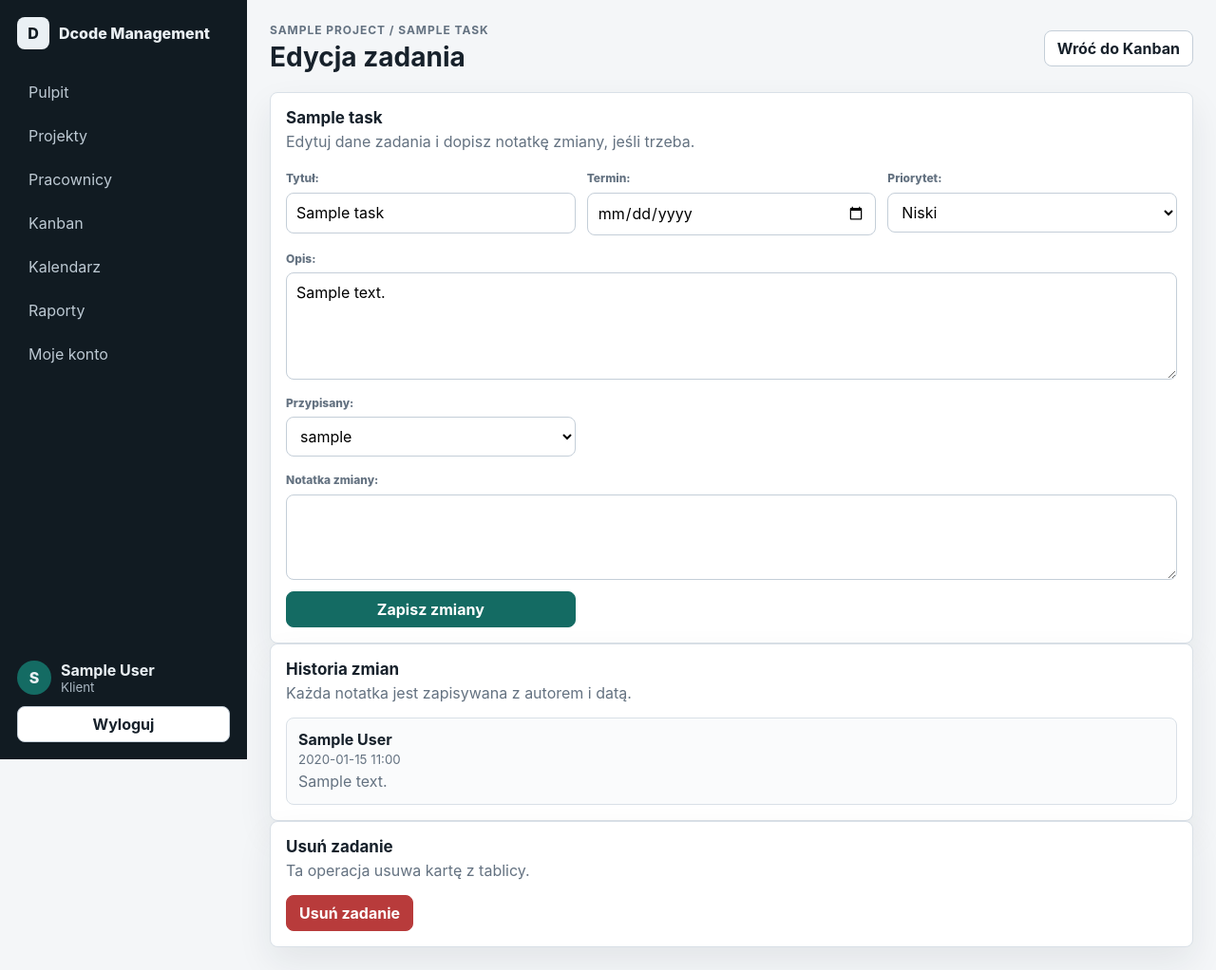
After one commit to persi05/ManagementApp, a Django app: page /app/tasks/1/edit/ in a window 1280 px wide. The commit adds this page. Shown: the whole page at 95% size. Run offline with Django 5.2, Linux system fonts and the light colour scheme; a user stored in the database is signed in; tables that the repository leaves empty hold one stand-in row (values such as "Sample post").

Commit message:
Change permission to edit tasks

```diff
--- a/features/tasks/admin.py
+++ b/features/tasks/admin.py
@@ -1,6 +1,6 @@
 from django.contrib import admin
 
-from .models import Attachment, BoardColumn, ChecklistItem, Comment, Notification, Task, TaskWorklog
+from .models import Attachment, BoardColumn, ChecklistItem, Comment, Notification, Task, TaskEditNote, TaskWorklog
 
 
 @admin.register(BoardColumn)
@@ -26,3 +26,4 @@ admin.site.register(ChecklistItem)
 admin.site.register(Comment)
 admin.site.register(Attachment)
 admin.site.register(Notification)
+admin.site.register(TaskEditNote)
--- a/features/tasks/forms.py
+++ b/features/tasks/forms.py
@@ -65,3 +65,40 @@ class WorklogForm(forms.ModelForm):
             'visible_to_client': 'Widoczne dla klienta',
         }
         widgets = {'date': forms.DateInput(attrs={'type': 'date'})}
+
+
+class TaskEditForm(forms.ModelForm):
+    change_note = forms.CharField(
+        label='Notatka zmiany',
+        required=False,
+        widget=forms.Textarea(attrs={'rows': 3}),
+    )
+
+    class Meta:
+        model = Task
+        fields = ('title', 'description', 'due_date', 'priority', 'assignee')
+        widgets = {
+            'due_date': forms.DateInput(attrs={'type': 'date'}),
+            'description': forms.Textarea(attrs={'rows': 4}),
+        }
+        labels = {
+            'title': 'Tytuł',
+            'description': 'Opis',
+            'assignee': 'Przypisany',
+            'due_date': 'Termin',
+            'priority': 'Priorytet',
+        }
+
+    def __init__(self, *args, user=None, project=None, **kwargs):
+        self.user = user
+        self.project = project
+        super().__init__(*args, **kwargs)
+
+        if user is not None and not is_management(user):
+            self.fields.pop('assignee', None)
+
+        field_order = ['title', 'due_date', 'priority', 'description']
+        if 'assignee' in self.fields:
+            field_order.append('assignee')
+        field_order.append('change_note')
+        self.order_fields(field_order)
--- a/features/tasks/models.py
+++ b/features/tasks/models.py
@@ -54,6 +54,19 @@ class Task(models.Model):
         return self.worklogs.filter(visible_to_client=True).aggregate(total=Sum('hours'))['total'] or Decimal('0')
 
 
+class TaskEditNote(models.Model):
+    task = models.ForeignKey(Task, on_delete=models.CASCADE, related_name='edit_notes')
+    user = models.ForeignKey(settings.AUTH_USER_MODEL, on_delete=models.CASCADE, related_name='task_edit_notes')
+    content = models.TextField()
+    created_at = models.DateTimeField(auto_now_add=True)
+
+    class Meta:
+        ordering = ['created_at', 'id']
+
+    def __str__(self):
+        return f'{self.task}: {self.user}'
+
+
 class ChecklistItem(models.Model):
     task = models.ForeignKey(Task, on_delete=models.CASCADE, related_name='checklist')
     text = models.CharField(max_length=180)
--- a/features/tasks/services.py
+++ b/features/tasks/services.py
@@ -43,3 +43,23 @@ def can_move_task_to_column(user, task, column):
     if limit is None:
         return False
     return column.position <= limit
+
+
+def can_edit_task(user, task):
+    if not user.is_authenticated:
+        return False
+    if is_management(user):
+        return True
+
+    role = project_role_for(user, task.project)
+    if role == UserProfile.Role.CLIENT:
+        return task.column.position == 0
+    if role == UserProfile.Role.EMPLOYEE:
+        return task.column.position == 1
+    if role == ProjectAssignment.ProjectRole.LEAD:
+        return task.column.position == 2
+    return False
+
+
+def can_delete_task(user, task):
+    return can_edit_task(user, task)
--- a/features/tasks/urls.py
+++ b/features/tasks/urls.py
@@ -6,6 +6,8 @@ urlpatterns = [
     path('boards/', views.kanban, name='kanban'),
     path('boards/<int:project_id>/', views.kanban, name='kanban_project'),
     path('tasks/<int:task_id>/move/', views.move_task, name='move_task'),
+    path('tasks/<int:task_id>/edit/', views.edit_task, name='edit_task'),
+    path('tasks/<int:task_id>/delete/', views.delete_task, name='delete_task'),
     path('worklogs/', views.worklogs, name='worklogs'),
     path('worklogs/<int:worklog_id>/visibility/', views.toggle_worklog_visibility, name='toggle_worklog_visibility'),
 ]
--- a/features/tasks/views.py
+++ b/features/tasks/views.py
@@ -8,10 +8,10 @@ from django.views.decorators.http import require_POST
 from features.accounts.models import UserProfile, is_management, user_role
 from features.accounts.permissions import optional_pk, worker_required
 from features.projects.selectors import visible_projects
-from features.tasks.forms import TaskForm, WorklogForm
-from features.tasks.models import BoardColumn, Notification, TaskWorklog
+from features.tasks.forms import TaskEditForm, TaskForm, WorklogForm
+from features.tasks.models import BoardColumn, Notification, TaskEditNote, TaskWorklog
 from features.tasks.selectors import visible_tasks
-from features.tasks.services import can_move_task_to_column, ensure_default_columns, task_move_limit
+from features.tasks.services import can_delete_task, can_edit_task, can_move_task_to_column, ensure_default_columns, task_move_limit
 
 
 @login_required
@@ -50,6 +50,11 @@ def kanban(request, project_id=None):
             ).distinct()
     columns = project.columns.prefetch_related('tasks__assignee', 'tasks__worklogs', 'tasks__checklist')
     board_move_limit = task_move_limit(request.user, project)
+    for column in columns:
+        for task in column.tasks.all():
+            task.can_edit = can_edit_task(request.user, task)
+            task.can_move_prev = board_move_limit is not None and task.column.position > 0
+            task.can_move_next = board_move_limit is not None and task.column.position < board_move_limit
     return render(request, 'features/kanban.html', {
         'project': project,
         'projects': projects_qs,
@@ -75,6 +80,46 @@ def move_task(request, task_id):
     task.save(update_fields=['column', 'updated_at'])
     Notification.objects.create(user=task.assignee or request.user, content=f'Zmieniono status zadania: {task.title}', kind='task')
     return JsonResponse({'ok': True, 'column': column.name})
+
+
+@login_required
+def edit_task(request, task_id):
+    task = get_object_or_404(visible_tasks(request.user), pk=task_id)
+    if not can_edit_task(request.user, task):
+        return HttpResponseForbidden('Brak uprawnień do edycji zadania.')
+
+    if request.method == 'POST':
+        form = TaskEditForm(request.POST, instance=task, user=request.user, project=task.project)
+        if form.is_valid():
+            updated_task = form.save()
+            note = form.cleaned_data.get('change_note', '').strip()
+            if note:
+                TaskEditNote.objects.create(task=updated_task, user=request.user, content=note)
+            messages.success(request, 'Zadanie zostało zapisane.')
+            return redirect('kanban_project', project_id=task.project_id)
+    else:
+        form = TaskEditForm(instance=task, user=request.user, project=task.project)
+
+    history = task.edit_notes.select_related('user')
+    return render(request, 'features/task_edit.html', {
+        'task': task,
+        'form': form,
+        'history': history,
+        'can_delete_task': can_delete_task(request.user, task),
+    })
+
+
+@login_required
+@require_POST
+def delete_task(request, task_id):
+    task = get_object_or_404(visible_tasks(request.user), pk=task_id)
+    if not can_delete_task(request.user, task):
+        return HttpResponseForbidden('Brak uprawnień do usunięcia zadania.')
+
+    project_id = task.project_id
+    task.delete()
+    messages.success(request, 'Zadanie zostało usunięte.')
+    return redirect('kanban_project', project_id=project_id)
 
 
 @login_required
--- a/static/features/css/forms.css
+++ b/static/features/css/forms.css
@@ -67,3 +67,37 @@ textarea {
   flex-wrap: wrap;
   margin-top: 8px;
 }
+
+.tiny-btn {
+  padding: 5px 9px;
+  font-size: 12px;
+  min-height: 28px;
+}
+
+.history-list {
+  display: grid;
+  gap: 10px;
+}
+
+.history-row {
+  border: 1px solid var(--border);
+  border-radius: 8px;
+  padding: 12px;
+  background: #fafbfc;
+}
+
+.history-row strong,
+.history-row small,
+.history-row p {
+  display: block;
+  margin: 0;
+}
+
+.history-row small {
+  color: var(--muted);
+  margin-top: 3px;
+}
+
+.history-row p {
+  margin-top: 8px;
+}
--- a/static/features/css/kanban.css
+++ b/static/features/css/kanban.css
@@ -77,3 +77,10 @@
   color: var(--muted);
   margin-top: 12px;
 }
+
+.card-actions {
+  display: flex;
+  gap: 6px;
+  flex-wrap: wrap;
+  margin-top: 10px;
+}
--- a/static/features/js/kanban.js
+++ b/static/features/js/kanban.js
@@ -6,6 +6,24 @@
   const maxMovePosition = board?.dataset?.maxMovePosition === undefined || board?.dataset?.maxMovePosition === ''
     ? null
     : Number(board.dataset.maxMovePosition);
+
+  async function moveCard(card, targetColumn) {
+    const previousDropzone = card.parentElement;
+    const dropzone = targetColumn.querySelector('.kanban-dropzone');
+    dropzone.appendChild(card);
+
+    const body = new URLSearchParams({ column: targetColumn.dataset.column });
+    const response = await fetch(card.dataset.moveUrl, {
+      method: 'POST',
+      headers: { 'X-CSRFToken': csrf, 'Content-Type': 'application/x-www-form-urlencoded' },
+      credentials: 'same-origin',
+      body,
+    });
+
+    if (!response.ok) {
+      previousDropzone?.appendChild(card);
+    }
+  }
 
   document.querySelectorAll('.kanban-card').forEach((card) => {
     card.addEventListener('dragstart', (event) => {
@@ -25,22 +43,25 @@
       }
       const card = document.querySelector(`.kanban-card[data-task="${event.dataTransfer.getData('text/plain')}"]`);
       if (!card) return;
+      await moveCard(card, column);
+    });
+  });
 
-      const previousDropzone = card.parentElement;
-      const dropzone = column.querySelector('.kanban-dropzone');
-      dropzone.appendChild(card);
+  document.querySelectorAll('.kanban-shift-btn').forEach((button) => {
+    button.addEventListener('click', async () => {
+      const card = button.closest('.kanban-card');
+      const column = card?.closest('.kanban-column');
+      if (!card || !column || !board) return;
 
-      const body = new URLSearchParams({ column: column.dataset.column });
-      const response = await fetch(card.dataset.moveUrl, {
-        method: 'POST',
-        headers: { 'X-CSRFToken': csrf, 'Content-Type': 'application/x-www-form-urlencoded' },
-        credentials: 'same-origin',
-        body,
-      });
-
-      if (!response.ok) {
-        previousDropzone?.appendChild(card);
+      const currentPosition = Number(column.dataset.columnPosition);
+      const direction = button.dataset.direction;
+      const targetPosition = direction === 'prev' ? currentPosition - 1 : currentPosition + 1;
+      if (Number.isFinite(maxMovePosition) && targetPosition > maxMovePosition) {
+        return;
       }
+      const targetColumn = board.querySelector(`.kanban-column[data-column-position="${targetPosition}"]`);
+      if (!targetColumn) return;
+      await moveCard(card, targetColumn);
     });
   });
 })();
--- /dev/null
+++ b/templates/features/task_edit.html
@@ -0,0 +1,57 @@
+{% extends "base.html" %}
+{% block title %}Edycja zadania - Dcode Management{% endblock %}
+{% block heading %}Edycja zadania{% endblock %}
+{% block eyebrow %}{{ task.project.name }} / {{ task.title }}{% endblock %}
+{% block top_actions %}
+  <a class="ghost-btn" href="{% url 'kanban_project' task.project_id %}">Wróć do Kanban</a>
+{% endblock %}
+{% block content %}
+<section class="panel">
+  <div class="panel-head">
+    <div>
+      <h2>{{ task.title }}</h2>
+      <p>Edytuj dane zadania i dopisz notatkę zmiany, jeśli trzeba.</p>
+    </div>
+  </div>
+  <form method="post" class="grid-form">
+    {% csrf_token %}
+    {{ form.as_p }}
+    <button class="primary-btn">Zapisz zmiany</button>
+  </form>
+</section>
+
+<section class="panel">
+  <div class="panel-head">
+    <div>
+      <h2>Historia zmian</h2>
+      <p>Każda notatka jest zapisywana z autorem i datą.</p>
+    </div>
+  </div>
+  <div class="history-list">
+    {% for item in history %}
+      <article class="history-row">
+        <strong>{{ item.user.get_full_name|default:item.user.username }}</strong>
+        <small>{{ item.created_at|date:"Y-m-d H:i" }}</small>
+        <p>{{ item.content }}</p>
+      </article>
+    {% empty %}
+      <p class="empty">Brak notatek zmian.</p>
+    {% endfor %}
+  </div>
+</section>
+
+{% if can_delete_task %}
+  <section class="panel danger-panel">
+    <div class="panel-head">
+      <div>
+        <h2>Usuń zadanie</h2>
+        <p>Ta operacja usuwa kartę z tablicy.</p>
+      </div>
+    </div>
+    <form method="post" action="{% url 'delete_task' task.id %}">
+      {% csrf_token %}
+      <button class="danger-btn">Usuń zadanie</button>
+    </form>
+  </section>
+{% endif %}
+{% endblock %}
```
Also changed, not shown: features/dashboard/tests.py (+93 -1 lines), templates/features/kanban.html (+13 -0 lines), features/tasks/migrations/0003_taskeditnote.py (added).
